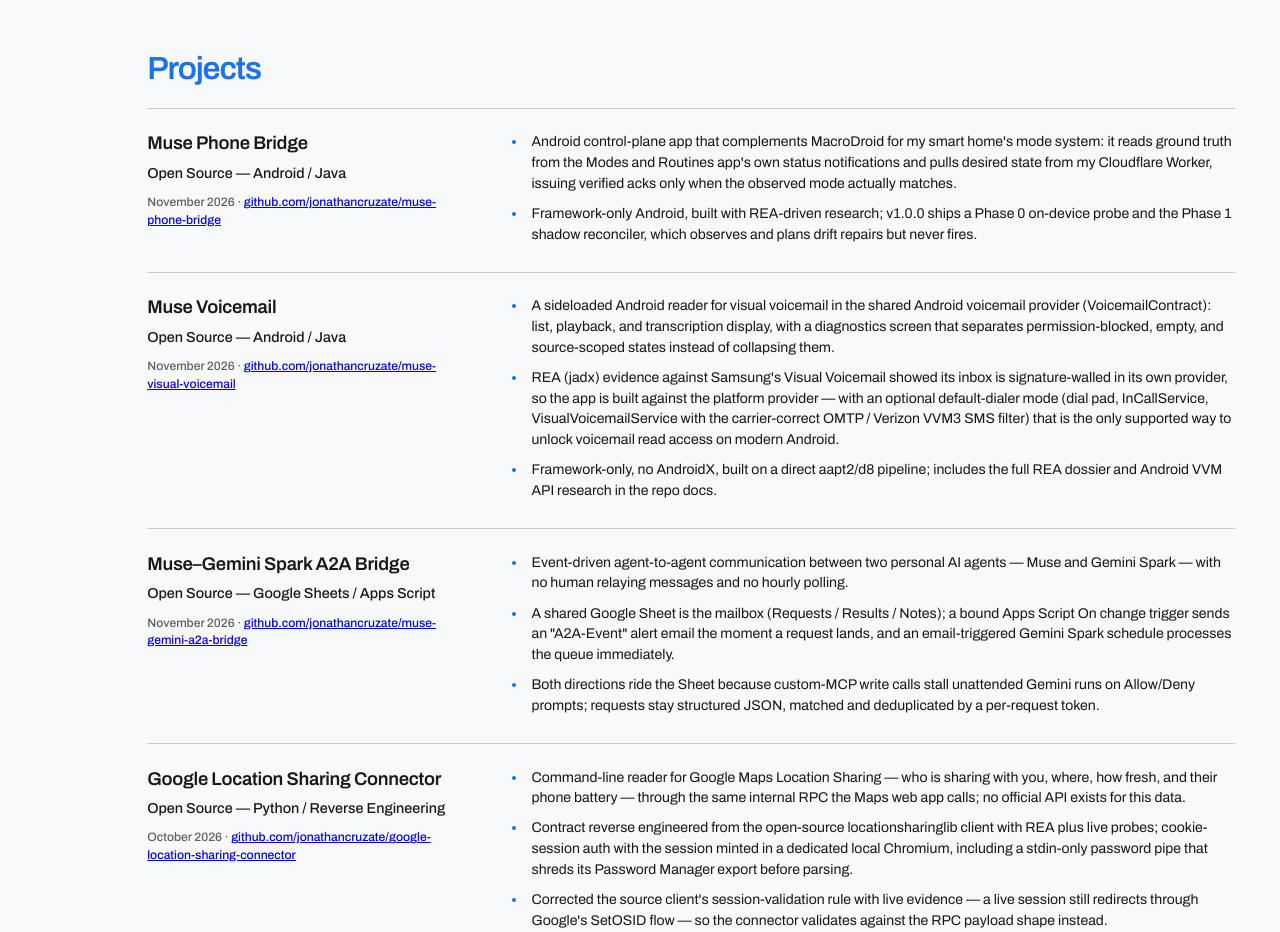
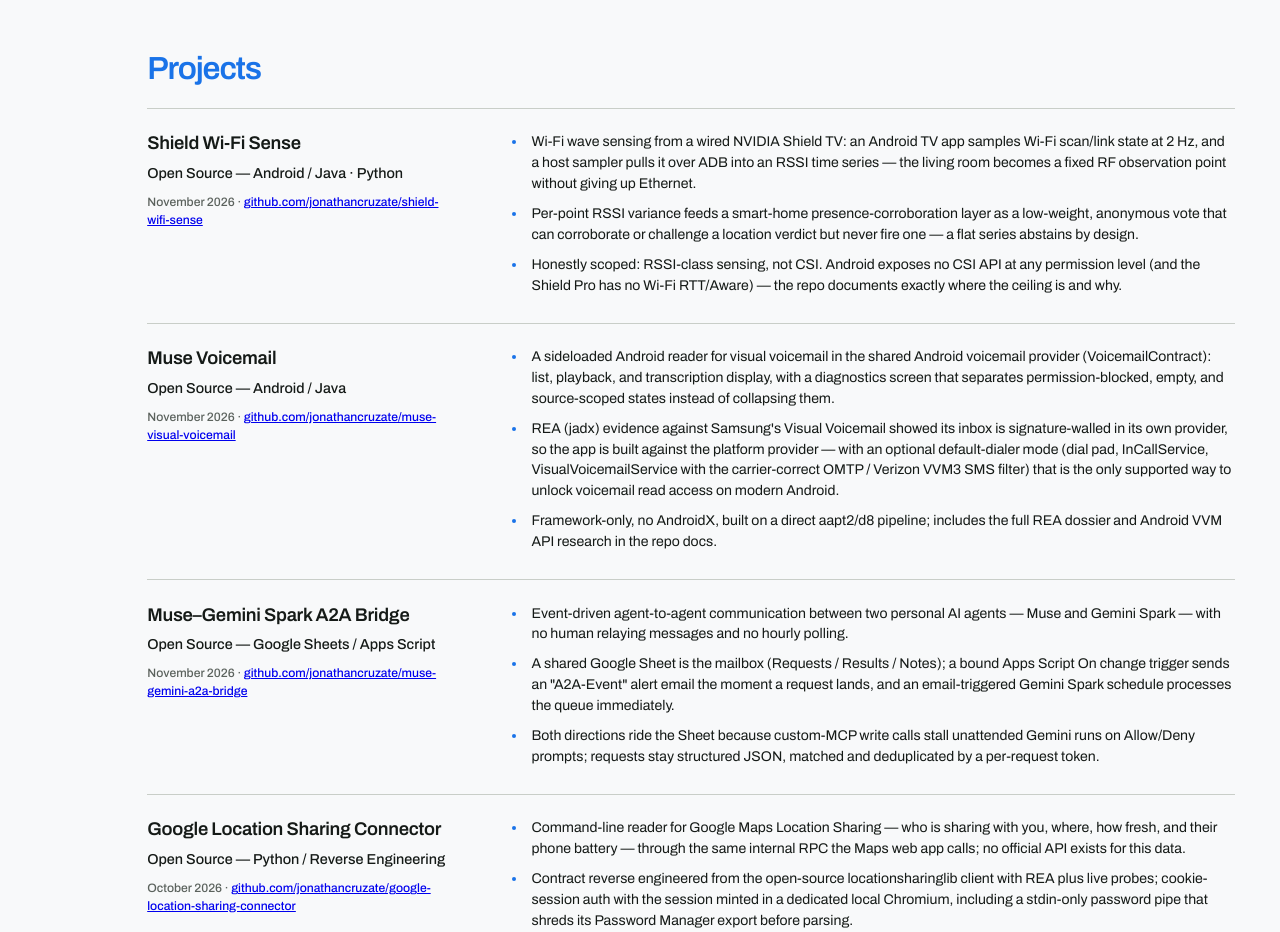
Before and after one commit to jonathancruzate/personal-website, a plain HTML site: page index.html in a window 1280 px wide. Shown: the part 1380-2312 px from the top of the page. Drawn offline with Linux system fonts and the light colour scheme.

Commit message:
Projects: add Shield Wi-Fi Sense (Nov 2026)

```diff
--- a/index.html
+++ b/index.html
@@ -504,13 +504,14 @@
 
         <article class="experience-entry">
           <div class="experience-summary">
-            <h3>Muse Phone Bridge</h3>
-            <p class="experience-company">Open Source — Android / Java</p>
-            <p class="experience-meta">November 2026 · <a href="https://github.com/jonathancruzate/muse-phone-bridge" target="_blank" rel="noopener noreferrer">github.com/jonathancruzate/muse-phone-bridge</a></p>
+            <h3>Shield Wi-Fi Sense</h3>
+            <p class="experience-company">Open Source — Android / Java · Python</p>
+            <p class="experience-meta">November 2026 · <a href="https://github.com/jonathancruzate/shield-wifi-sense" target="_blank" rel="noopener noreferrer">github.com/jonathancruzate/shield-wifi-sense</a></p>
           </div>
           <ul class="experience-points">
-            <li>Android control-plane app that complements MacroDroid for my smart home's mode system: it reads ground truth from the Modes and Routines app's own status notifications and pulls desired state from my Cloudflare Worker, issuing verified acks only when the observed mode actually matches.</li>
-            <li>Framework-only Android, built with REA-driven research; v1.0.0 ships a Phase 0 on-device probe and the Phase 1 shadow reconciler, which observes and plans drift repairs but never fires.</li>
+            <li>Wi-Fi wave sensing from a wired NVIDIA Shield TV: an Android TV app samples Wi-Fi scan/link state at 2 Hz, and a host sampler pulls it over ADB into an RSSI time series — the living room becomes a fixed RF observation point without giving up Ethernet.</li>
+            <li>Per-point RSSI variance feeds a smart-home presence-corroboration layer as a low-weight, anonymous vote that can corroborate or challenge a location verdict but never fire one — a flat series abstains by design.</li>
+            <li>Honestly scoped: RSSI-class sensing, not CSI. Android exposes no CSI API at any permission level (and the Shield Pro has no Wi-Fi RTT/Aware) — the repo documents exactly where the ceiling is and why.</li>
           </ul>
         </article>
 
```
